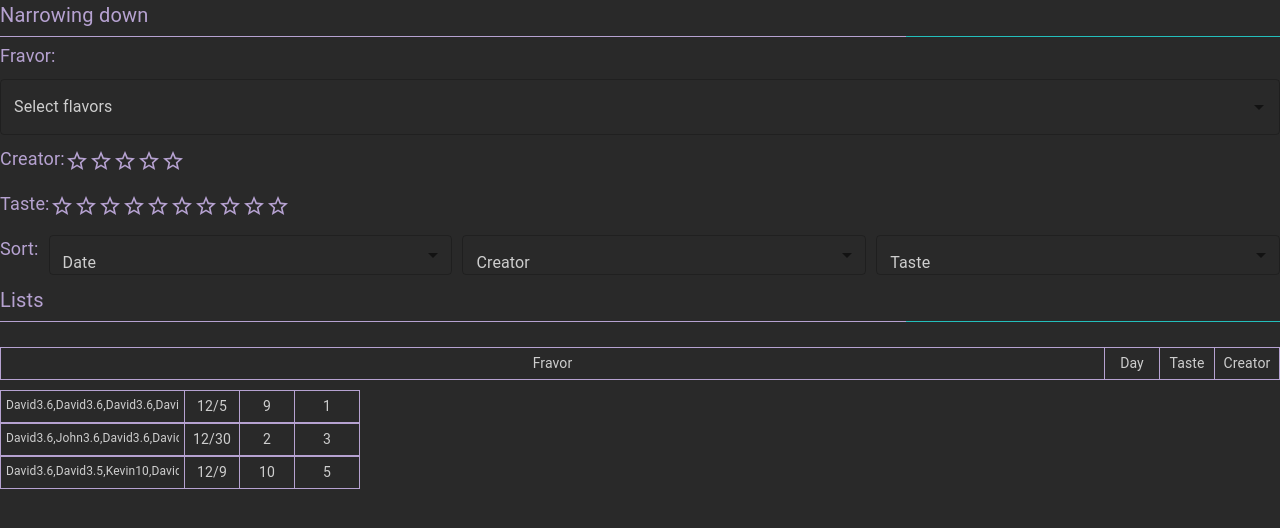
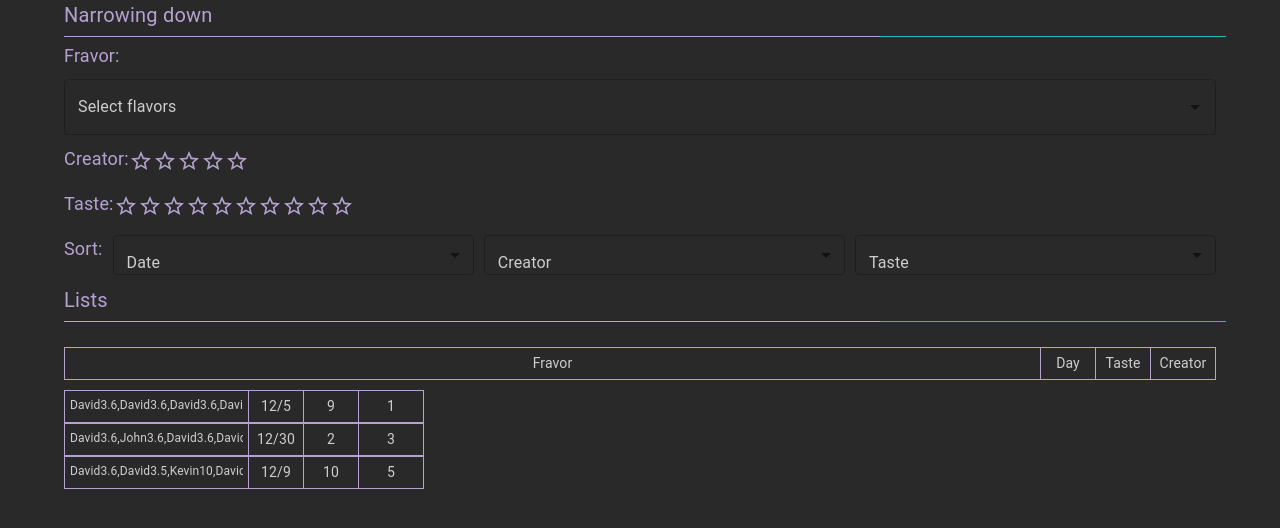
Before and after one commit to youngeek-0410/shisha-log-frontend, a Next.js app: page /diary in a window 1280 px wide. Shown: the top 528 px of the page. Built offline with nearby package versions, Linux system fonts and the light colour scheme.

Commit message:
style: add container at diary index page

```diff
--- a/src/app/diary/page.tsx
+++ b/src/app/diary/page.tsx
@@ -1,5 +1,10 @@
+import { Container } from "@mui/material";
 import { Index } from "./_components/Index";
 
 export default function Home() {
-  return <Index />;
+  return (
+    <Container>
+      <Index />
+    </Container>
+  );
 }
```
